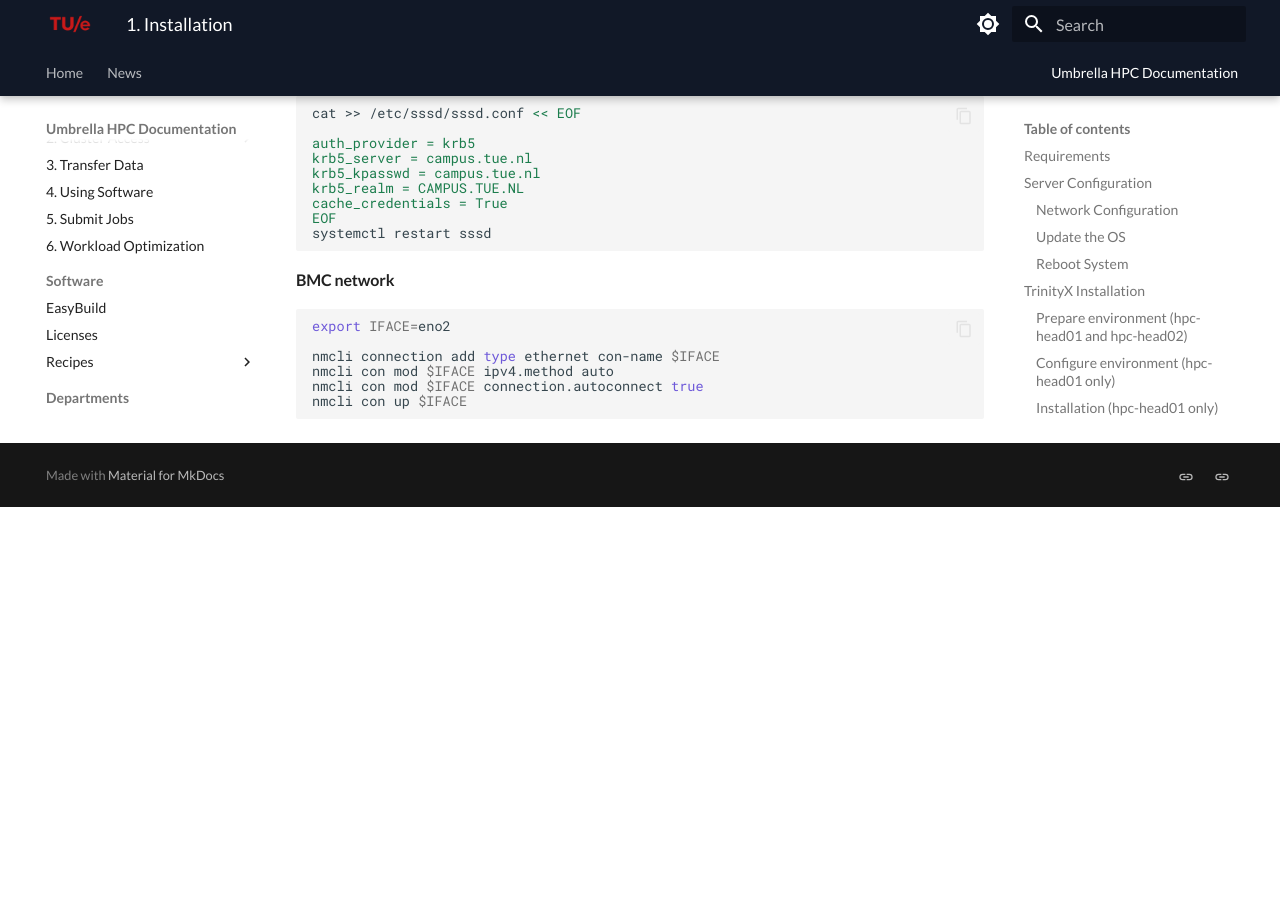
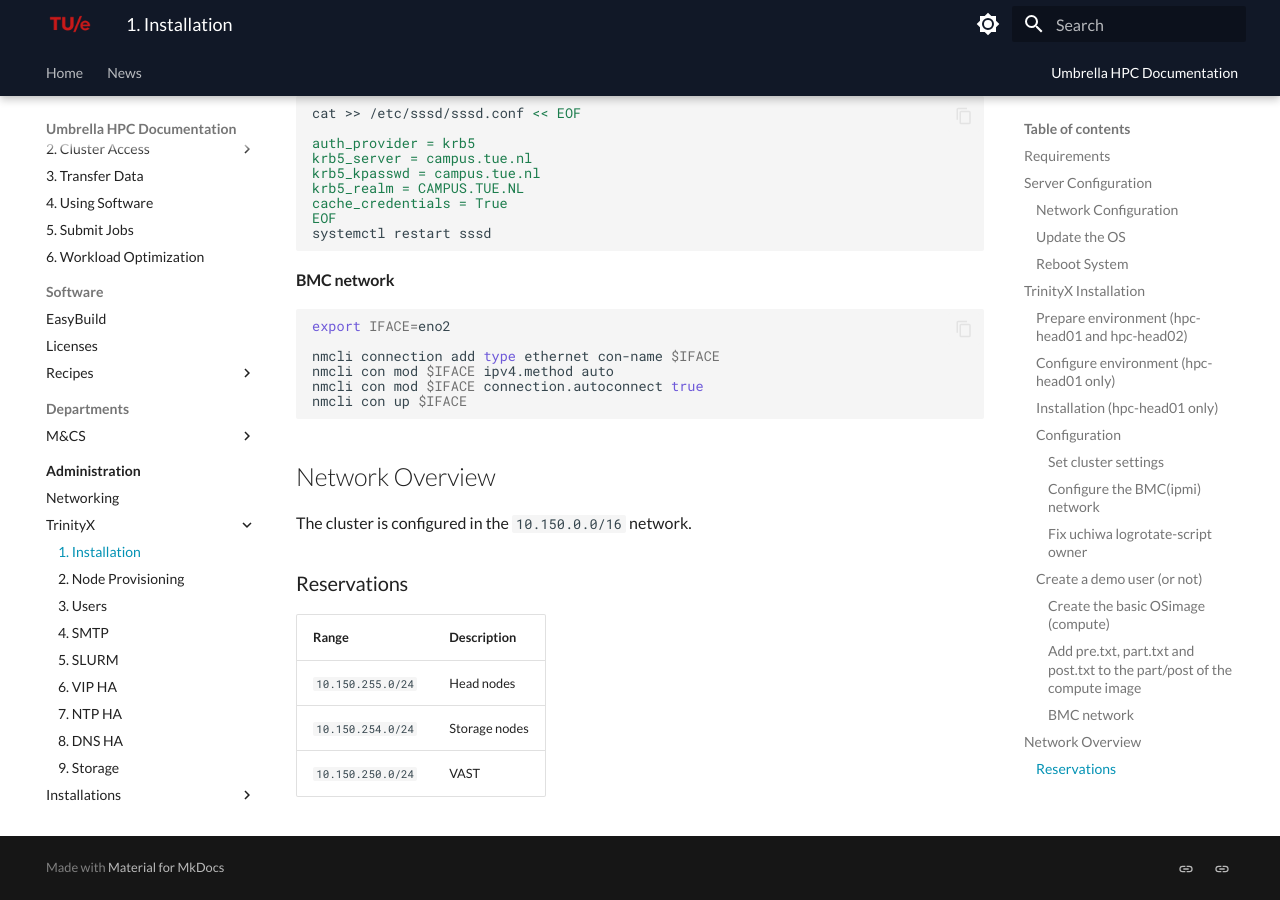
Before and after one commit to gferhpc/supercomputing.tue.nl, an MkDocs documentation site: the page built from pages/documentation/administration/trinityx/installation.md, in a window 1280 px wide and 900 px high, scrolled down 4383 px. Built offline with MkDocs 1.6.1 and Material for MkDocs 9.7.7, drawn with Linux system fonts in a browser that asks for light colours; before the commit the page ends 4890 px from its top, so only the background shows below that.

Commit message:
added draft network overview

````diff
--- a/pages/documentation/administration/trinityx/installation.md
+++ b/pages/documentation/administration/trinityx/installation.md
@@ -305,3 +305,15 @@
 ```
 
 *[NIC]: Network Interface Controller
+
+## Network Overview
+
+The cluster is configured in the `10.150.0.0/16` network.
+
+### Reservations
+
+| Range             | Description   |
+|-------------------|---------------|
+| `10.150.255.0/24` | Head nodes    |
+| `10.150.254.0/24` | Storage nodes |
+| `10.150.250.0/24` | VAST          |
````
Also changed, not shown: pages/documentation/administration/trinityx/index.md (+5 -1 lines).
